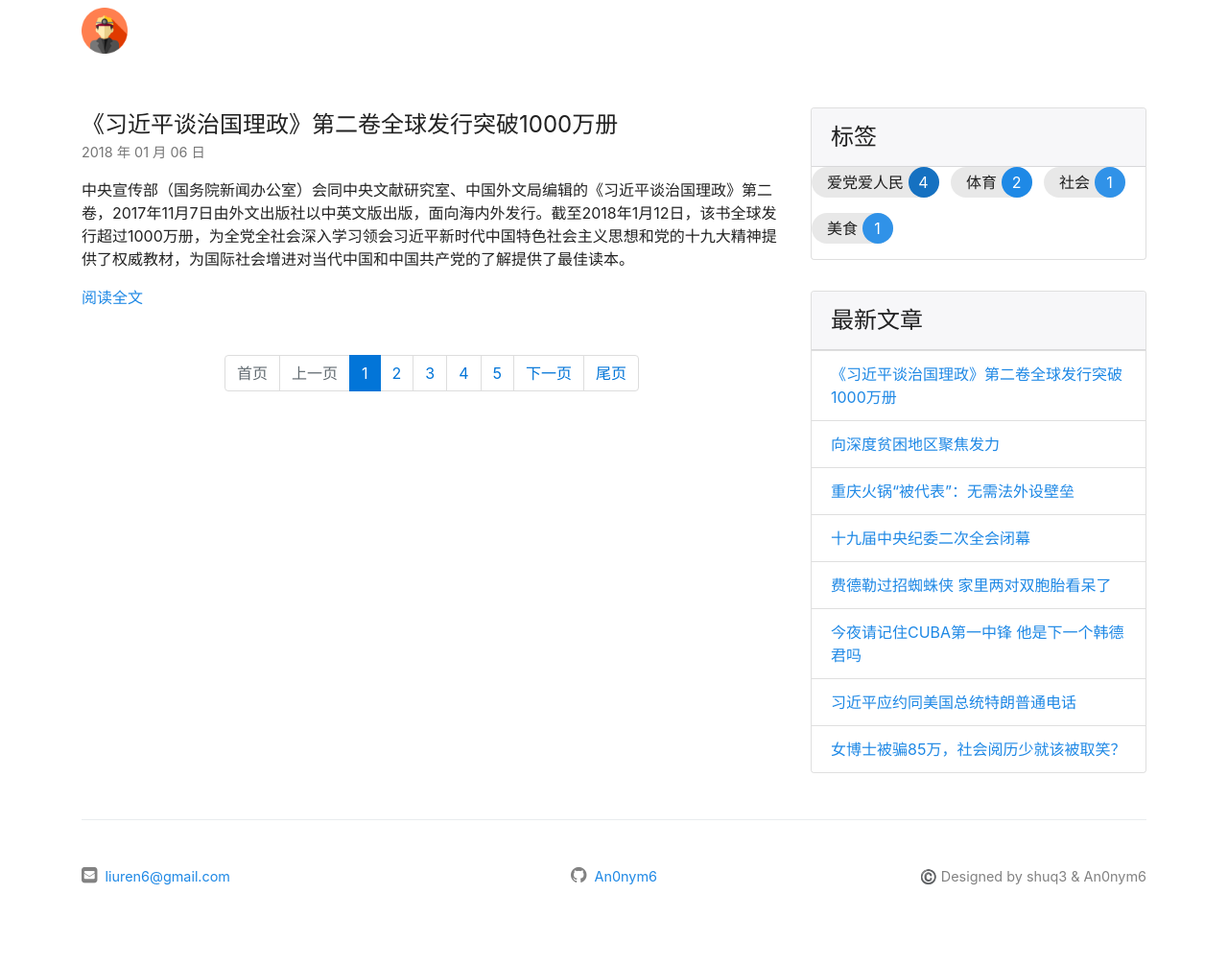
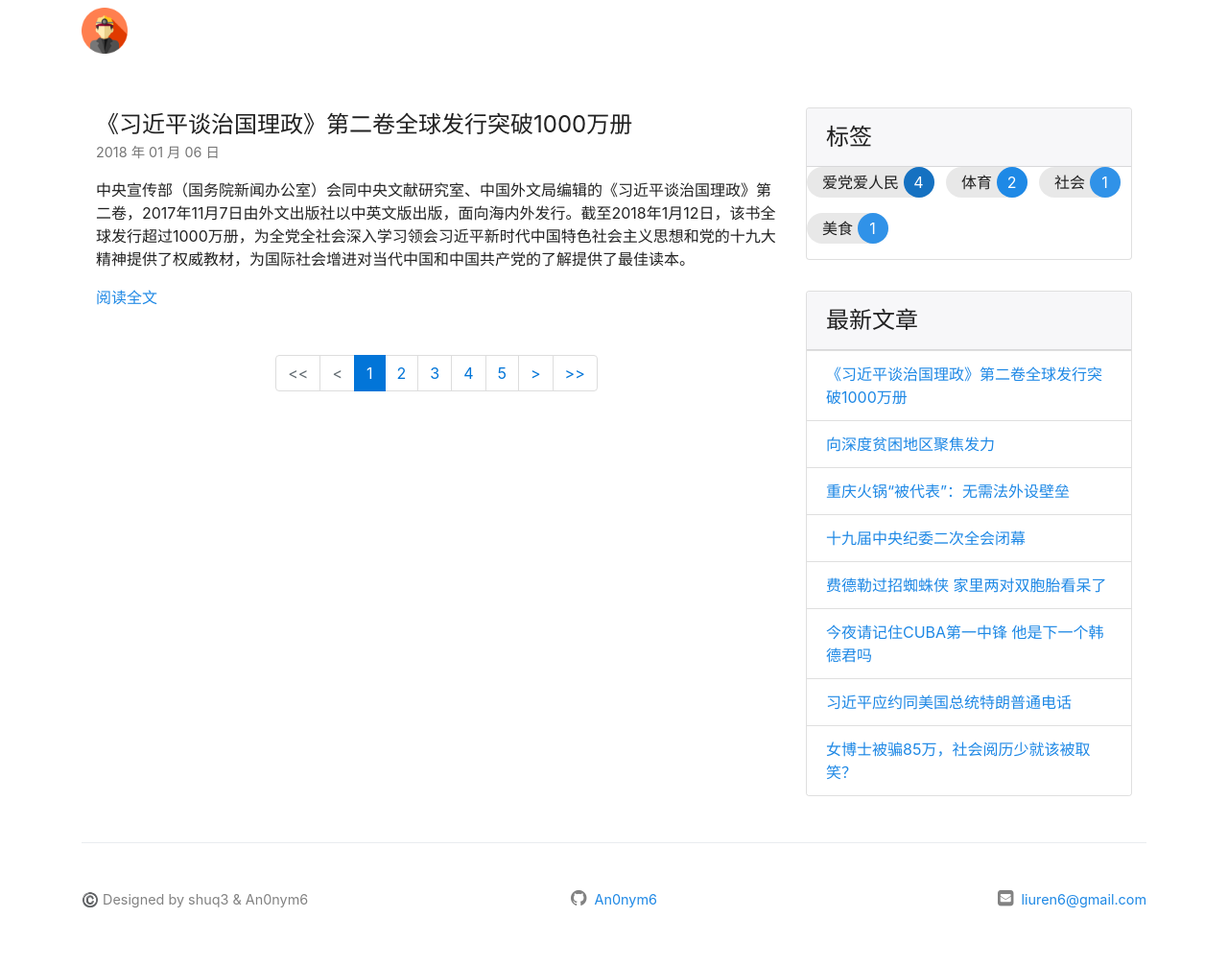
Before and after one commit to An0nym6/PersonalBlog2, a Jekyll site: the page built from index.html, in a window 1280 px wide. Shown: the whole page at 96% size. Built offline with Jekyll 4.4.1, drawn with Linux system fonts in a browser that asks for light colours; nearby versions of some CDN libraries; the list of posts is cut into pages by our own code; before the commit the page ends 982 px from its top, so only the background shows below that.

Commit message:
增加外容器

```diff
--- a/_includes/footer.html
+++ b/_includes/footer.html
@@ -3,15 +3,15 @@
     <div class="divider"></div>
     <div class="row footer-content">
       <div class="col col-left">
-        <i class="fa fa-envelope-square icon" aria-hidden="true"></i>
-        <a href="mailto:{{ site.email }}">{{ site.email }}</a>
+        <span>{{ site.description }}</span>
       </div>
       <div class="col col-middle">
         <i class="fa fa-github icon" aria-hidden="true"></i>
         <a href="https://github.com/{{ site.github_username }}">{{ site.github_username }}</a>
       </div>
       <div class="col col-right">
-        <span>{{ site.description }}</span>
+        <i class="fa fa-envelope-square icon" aria-hidden="true"></i>
+        <a href="mailto:{{ site.email }}">{{ site.email }}</a>
       </div>
     </div>
   </div>
--- a/_includes/header.html
+++ b/_includes/header.html
@@ -9,7 +9,7 @@
         {% for page in site.pages %}
           {% if page.title %}
             <li class="nav-item">
-              <a class="nav-link" href={{page.permalink}}>{{ page.title }}</a>
+              <a class="nav-link" href="{{ page.permalink }}">{{ page.title }}</a>
             </li>
           {% endif %}
         {% endfor %}
--- a/_layouts/default.html
+++ b/_layouts/default.html
@@ -3,7 +3,7 @@
   {% include head.html %}
   <body>
     {% include header.html %}
-    <main aria-label="Content">
+    <main aria-label="Content" class="container">
       <div>
         {{ content }}
       </div>
--- a/_layouts/home.html
+++ b/_layouts/home.html
@@ -20,17 +20,17 @@ layout: default
         <ul class="pagination justify-content-center">
           {% if paginator.previous_page %}
             <li class="page-item">
-              <a class="page-link" href="{{ "/" | relative_url }}">首页</a>
+              <a class="page-link" href="{{ "/" | relative_url }}"><<</a>
             </li>
             <li class="page-item">
-              <a class="page-link" href="{{ paginator.previous_page_path }}" tabindex="-1">上一页</a>
+              <a class="page-link" href="{{ paginator.previous_page_path }}" tabindex="-1"><</a>
             </li>
           {% else %}
             <li class="page-item disabled">
-              <a class="page-link" href="#">首页</a>
+              <a class="page-link" href="#"><<</a>
             </li>
             <li class="page-item disabled">
-              <a class="page-link" href="#" tabindex="-1">上一页</a>
+              <a class="page-link" href="#" tabindex="-1"><</a>
             </li>
           {% endif %}
           {% assign first_index = paginator.page %}
@@ -62,17 +62,17 @@ layout: default
           {% endfor %}
           {% if paginator.next_page %}
             <li class="page-item">
-              <a class="page-link" href="{{ paginator.next_page_path }}">下一页</a>
+              <a class="page-link" href="{{ paginator.next_page_path }}">></a>
             </li>
             <li class="page-item">
-              <a class="page-link" href="{{ site.paginate_path | prepend: site.baseurl | replace: '//', '/' | replace: ':num', paginator.total_pages }}">尾页</a>
+              <a class="page-link" href="{{ site.paginate_path | prepend: site.baseurl | replace: '//', '/' | replace: ':num', paginator.total_pages }}">>></a>
             </li>
           {% else %}
             <li class="page-item disabled">
-              <a class="page-link" href="#">下一页</a>
+              <a class="page-link" href="#">></a>
             </li>
             <li class="page-item disabled">
-              <a class="page-link" href="#">尾页</a>
+              <a class="page-link" href="#">>></a>
             </li>
           {% endif %}
         </ul>
```
